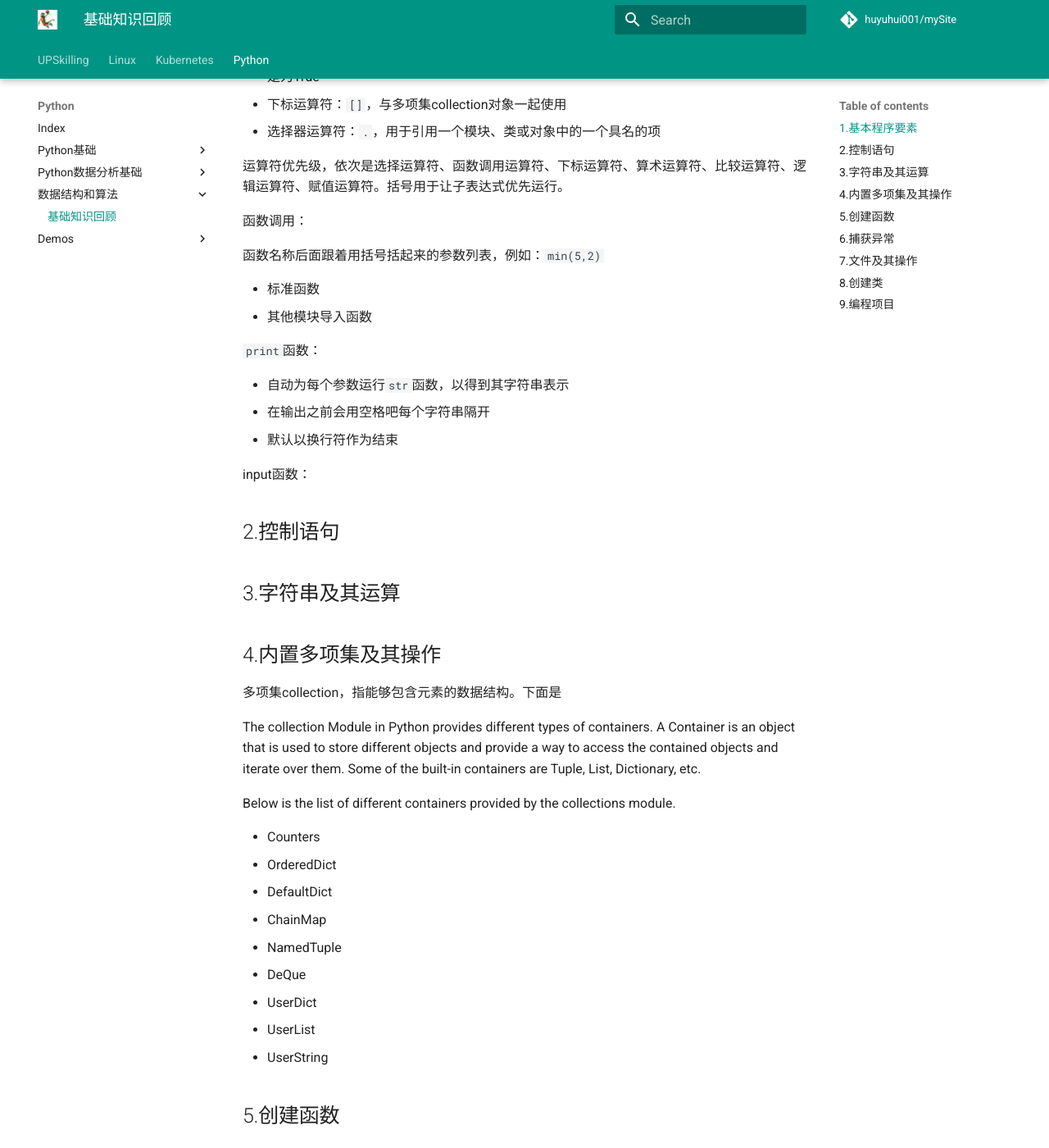
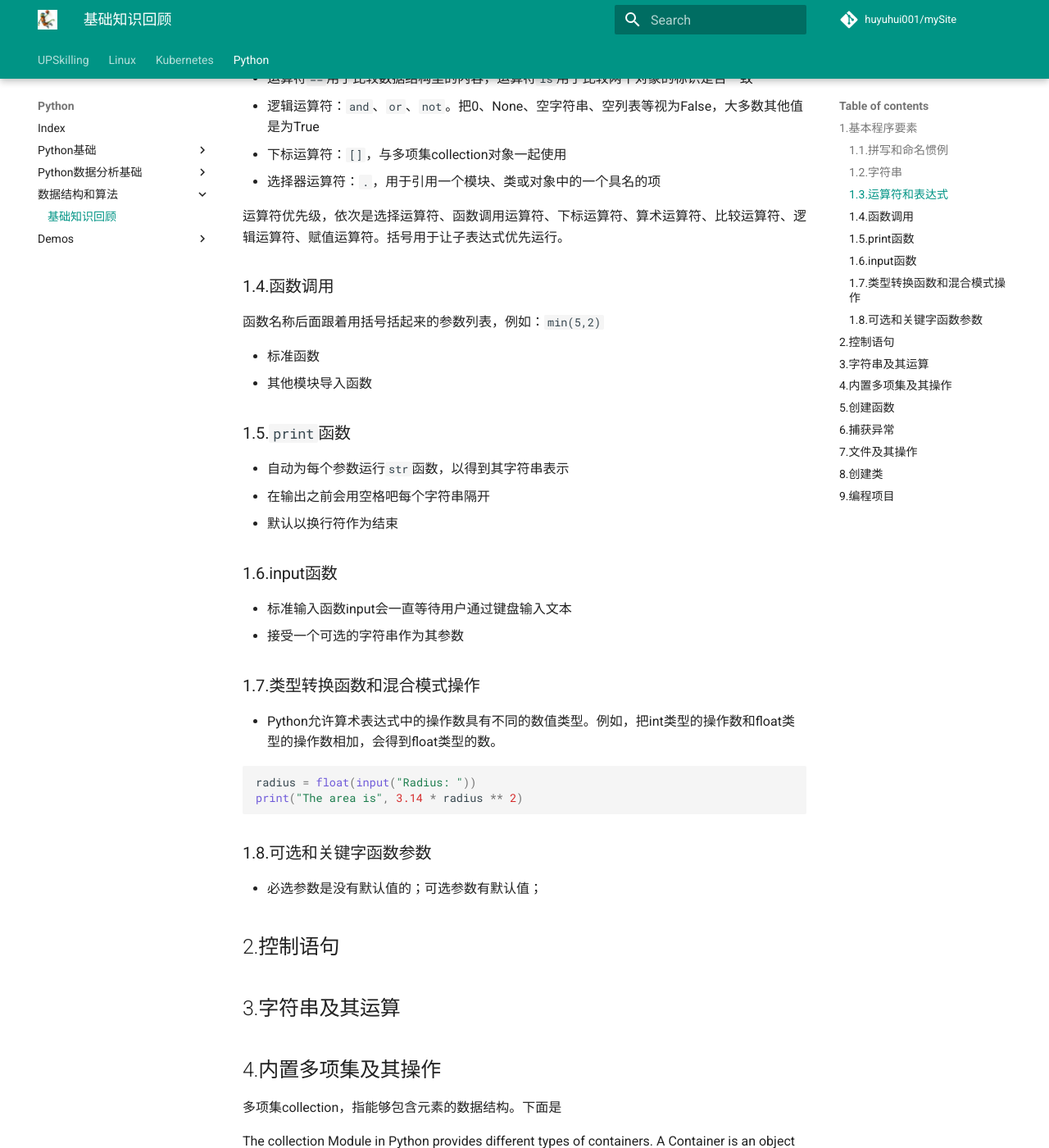
Before and after one commit to huyuhui001/mySite, an MkDocs documentation site: the page built from docs/python/DataStructure/01_PythonFundmantal.md, in a window 1280 px wide and 1400 px high, scrolled down 1808 px. Shown: the whole window at 82% size. Built offline with MkDocs 1.6.1 and Material for MkDocs 9.7.7, drawn with Linux system fonts in a browser that asks for light colours; comment, search, counter and statistics services are not loaded; some of the changed text lies outside the part shown.

Commit message:
Documentation

````diff
--- a/docs/python/DataStructure/01_PythonFundmantal.md
+++ b/docs/python/DataStructure/01_PythonFundmantal.md
@@ -47,7 +47,7 @@ Enter your guess: 15
 You’ve got it in 6 tries!
 ```
 
-拼写和命名惯例：
+### 1.1.拼写和命名惯例
 
 - 变量：salary，hoursWorked，isAbsent
 - 常数：ABSOLUTE_ZERO，INTEREST_RATE
@@ -61,7 +61,7 @@ You’ve got it in 6 tries!
 - Python使用空白符（空格、制表符、或换行符）来表示不同类型的语句的语法。
 - 通常约定使用4个空格作为锁进宽度。
 
-字符串：
+### 1.2.字符串
 
 - 单引号
 - 双引号
@@ -69,7 +69,7 @@ You’ve got it in 6 tries!
 - 成对的三个单引号（多行文本）
 - 转义字符`\`（反斜杠）
 
-运算符和表达式：
+### 1.3.运算符和表达式
 
 - 标准运算符：`+`、`-`、`*`、`/`、`%`
 - 算术表达式是用标准运算符和中缀表示法
@@ -81,20 +81,36 @@ You’ve got it in 6 tries!
 
 运算符优先级，依次是选择运算符、函数调用运算符、下标运算符、算术运算符、比较运算符、逻辑运算符、赋值运算符。括号用于让子表达式优先运行。
 
-函数调用：
+### 1.4.函数调用
 
 函数名称后面跟着用括号括起来的参数列表，例如：`min(5,2)`
 
 - 标准函数
 - 其他模块导入函数
 
-`print`函数：
+### 1.5.`print`函数
 
 - 自动为每个参数运行`str`函数，以得到其字符串表示
 - 在输出之前会用空格吧每个字符串隔开
 - 默认以换行符作为结束
 
-input函数：
+### 1.6.input函数
+
+- 标准输入函数input会一直等待用户通过键盘输入文本
+- 接受一个可选的字符串作为其参数
+
+### 1.7.类型转换函数和混合模式操作
+
+- Python允许算术表达式中的操作数具有不同的数值类型。例如，把int类型的操作数和float类型的操作数相加，会得到float类型的数。
+
+```python
+radius = float(input("Radius: "))
+print("The area is", 3.14 * radius ** 2)
+```
+
+### 1.8.可选和关键字函数参数
+
+- 必选参数是没有默认值的；可选参数有默认值；
 
 ## 2.控制语句
 
````
